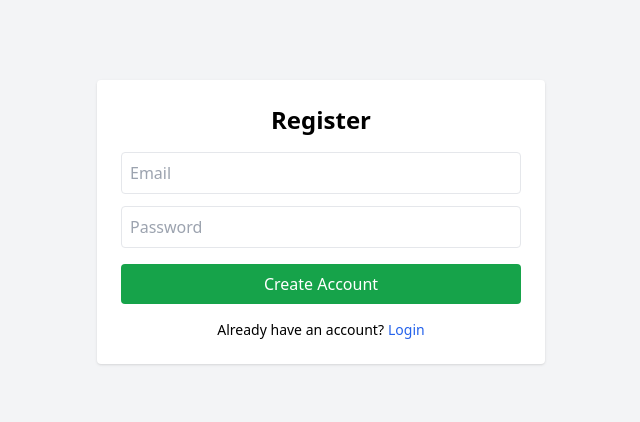
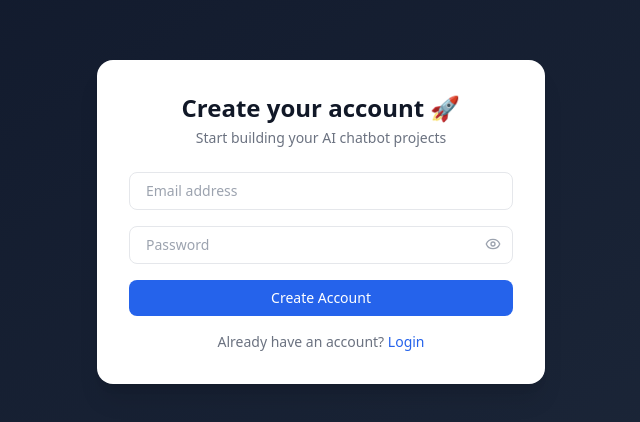
Before and after one commit to amarsin22/Chatbot-Platform, a React (Vite) app in the folder frontend/: page /register in a window 1280 px wide. Shown: the part 178-600 px from the top of the page, without its empty margins (319-959 px from the left). Built offline with nearby package versions, Linux system fonts and the light colour scheme.

Commit message:
Add new Feature

```diff
--- /dev/null
+++ b/frontend/src/components/AuthLayout.jsx
@@ -0,0 +1,18 @@
+export default function AuthLayout({ title, subtitle, children }) {
+  return (
+    <div className="min-h-screen flex items-center justify-center bg-gradient-to-br from-slate-900 to-slate-800 px-4">
+      <div className="w-full max-w-md bg-white rounded-2xl shadow-xl p-6 sm:p-8">
+        <div className="mb-6 text-center">
+          <h1 className="text-2xl font-semibold text-gray-900">
+            {title}
+          </h1>
+          <p className="text-sm text-gray-500 mt-1">
+            {subtitle}
+          </p>
+        </div>
+
+        {children}
+      </div>
+    </div>
+  )
+}
--- /dev/null
+++ b/frontend/src/components/Toast.jsx
@@ -0,0 +1,46 @@
+import { CheckCircle, XCircle, Info, X } from "lucide-react"
+import { useEffect } from "react"
+
+export default function Toast({
+  message,
+  type = "success", // success | error | info
+  onClose,
+  duration = 3000,
+}) {
+  useEffect(() => {
+    const timer = setTimeout(onClose, duration)
+    return () => clearTimeout(timer)
+  }, [onClose, duration])
+
+  const styles = {
+    success: "bg-green-600",
+    error: "bg-red-600",
+    info: "bg-blue-600",
+  }
+
+  const Icon =
+    type === "success"
+      ? CheckCircle
+      : type === "error"
+      ? XCircle
+      : Info
+
+  return (
+    <div
+      className={`
+        fixed top-6 right-6 z-50
+        flex items-center gap-3
+        text-white px-4 py-3 rounded-xl shadow-xl
+        animate-slide-in
+        ${styles[type]}
+      `}
+    >
+      <Icon size={18} />
+      <span className="text-sm font-medium">{message}</span>
+
+      <button onClick={onClose}>
+        <X size={16} className="opacity-80 hover:opacity-100" />
+      </button>
+    </div>
+  )
+}
--- a/frontend/src/pages/Login.jsx
+++ b/frontend/src/pages/Login.jsx
@@ -1,17 +1,24 @@
 import { useState } from "react"
-import { Link, useNavigate } from "react-router-dom"
+import { useNavigate, Link } from "react-router-dom"
+import AuthLayout from "../components/AuthLayout"
+import Toast from "../components/Toast"
 import api from "../services/api"
+import { Eye, EyeOff, Loader2 } from "lucide-react"
 
 export default function Login() {
   const navigate = useNavigate()
+
   const [email, setEmail] = useState("")
   const [password, setPassword] = useState("")
-  const [error, setError] = useState("")
+  const [showPassword, setShowPassword] = useState(false)
   const [loading, setLoading] = useState(false)
+  const [toast, setToast] = useState(null)
 
-  const handleLogin = async () => {
+  const handleLogin = async (e) => {
+    e.preventDefault()
+
     if (!email || !password) {
-      setError("Email and password are required")
+      setToast({ type: "error", message: "All fields are required" })
       return
     }
 
@@ -19,54 +26,74 @@ export default function Login() {
       setLoading(true)
       const res = await api.post("/auth/login", { email, password })
       localStorage.setItem("token", res.data.token)
-      navigate("/dashboard")
-    } catch {
-      setError("Invalid email or password")
+
+      setToast({ type: "success", message: "Login successful 🎉" })
+
+      setTimeout(() => navigate("/dashboard"), 800)
+    } catch (err) {
+      setToast({
+        type: "error",
+        message: err.response?.data?.message || "Login failed",
+      })
     } finally {
       setLoading(false)
     }
   }
 
   return (
-    <div className="min-h-screen flex items-center justify-center bg-gray-100 px-4">
-      <div className="w-full max-w-md bg-white p-6 rounded shadow">
-        <h2 className="text-2xl font-bold text-center mb-4">Login</h2>
-
-        {error && (
-          <p className="text-red-500 text-sm mb-2 text-center">{error}</p>
+    <AuthLayout
+      title="Welcome back 👋"
+      subtitle="Login to your Chatbot Platform"
+    >
+      {toast && (
+        <Toast
+          type={toast.type}
+          message={toast.message}
+          onClose={() => setToast(null)}
+        />
       )}
 
+      <form onSubmit={handleLogin} className="space-y-4">
         <input
           type="email"
-          placeholder="Email"
-          className="w-full p-2 border rounded mb-3"
+          placeholder="Email address"
           value={email}
           onChange={(e) => setEmail(e.target.value)}
+          className="w-full border rounded-lg px-4 py-2 text-sm focus:ring-2 focus:ring-blue-500"
         />
 
+        <div className="relative">
           <input
-          type="password"
+            type={showPassword ? "text" : "password"}
             placeholder="Password"
-          className="w-full p-2 border rounded mb-4"
             value={password}
             onChange={(e) => setPassword(e.target.value)}
+            className="w-full border rounded-lg px-4 py-2 text-sm focus:ring-2 focus:ring-blue-500"
           />
+          <button
+            type="button"
+            onClick={() => setShowPassword(!showPassword)}
+            className="absolute right-3 top-2.5 text-gray-400"
+          >
+            {showPassword ? <EyeOff size={16} /> : <Eye size={16} />}
+          </button>
+        </div>
 
         <button
-          onClick={handleLogin}
           disabled={loading}
-          className="w-full bg-blue-600 text-white py-2 rounded hover:bg-blue-700 disabled:opacity-60"
+          className="w-full bg-blue-600 text-white py-2 rounded-lg text-sm font-medium hover:bg-blue-700 disabled:opacity-60 flex items-center justify-center gap-2"
         >
-          {loading ? "Logging in..." : "Login"}
+          {loading && <Loader2 size={16} className="animate-spin" />}
+          Login
         </button>
 
-        <p className="text-center text-sm mt-4">
-          Don’t have an account?
-          <Link className="text-blue-600 ml-1" to="/register">
+        <p className="text-sm text-center text-gray-500">
+          Don’t have an account?{" "}
+          <Link to="/register" className="text-blue-600 font-medium">
             Register
           </Link>
         </p>
-      </div>
-    </div>
+      </form>
+    </AuthLayout>
   )
 }
--- a/frontend/src/pages/Register.jsx
+++ b/frontend/src/pages/Register.jsx
@@ -1,71 +1,136 @@
 import { useState } from "react"
-import { Link, useNavigate } from "react-router-dom"
+import { useNavigate, Link } from "react-router-dom"
+import AuthLayout from "../components/AuthLayout"
 import api from "../services/api"
+import { Eye, EyeOff, Loader2 } from "lucide-react"
+import Toast from "../components/Toast"
 
 export default function Register() {
   const navigate = useNavigate()
+
   const [email, setEmail] = useState("")
   const [password, setPassword] = useState("")
+  const [showPassword, setShowPassword] = useState(false)
+  const [loading, setLoading] = useState(false)
   const [error, setError] = useState("")
-  const [loading, setLoading] = useState(false)
+  const [toast, setToast] = useState(null)
 
-  const handleRegister = async () => {
+  const handleRegister = async (e) => {
+    e.preventDefault()
+    setError("")
+
+    // ✅ Strong frontend validation
     if (!email || !password) {
-      setError("Email and password are required")
+      setError("All fields are required")
+      return
+    }
+
+    if (password.length < 6) {
+      setError("Password must be at least 6 characters")
       return
     }
 
     try {
       setLoading(true)
-      await api.post("/auth/register", { email, password })
+
+      // 🔍 DEBUG (you can remove later)
+      console.log("REGISTER DATA:", { email, password })
+
+      await api.post("/auth/register", {
+        email,
+        password,
+      })
+
+      // ✅ Success toast
+      setToast({
+        type: "success",
+        message: "Account created successfully 🎉",
+      })
+
+      // ✅ Redirect after short delay
+      setTimeout(() => {
         navigate("/")
+      }, 1200)
     } catch (err) {
-      setError("User already exists or server error")
+      setError(
+        err.response?.data?.message || "Registration failed"
+      )
     } finally {
       setLoading(false)
     }
   }
 
   return (
-    <div className="min-h-screen flex items-center justify-center bg-gray-100 px-4">
-      <div className="w-full max-w-md bg-white p-6 rounded shadow">
-        <h2 className="text-2xl font-bold text-center mb-4">Register</h2>
+    <>
+      {toast && (
+        <Toast
+          type={toast.type}
+          message={toast.message}
+          onClose={() => setToast(null)}
+        />
+      )}
 
+      <AuthLayout
+        title="Create your account 🚀"
+        subtitle="Start building your AI chatbot projects"
+      >
+        <form onSubmit={handleRegister} className="space-y-4">
           {error && (
-          <p className="text-red-500 text-sm mb-3 text-center">{error}</p>
+            <div className="bg-red-50 text-red-600 text-sm p-2 rounded">
+              {error}
+            </div>
           )}
 
           <input
             type="email"
-          placeholder="Email"
-          className="w-full p-2 border rounded mb-3"
+            placeholder="Email address"
             value={email}
             onChange={(e) => setEmail(e.target.value)}
+            className="w-full border rounded-lg px-4 py-2 text-sm focus:ring-2 focus:ring-blue-500"
           />
 
+          <div className="relative">
             <input
-          type="password"
+              type={showPassword ? "text" : "password"}
               placeholder="Password"
-          className="w-full p-2 border rounded mb-4"
               value={password}
               onChange={(e) => setPassword(e.target.value)}
+              className="w-full border rounded-lg px-4 py-2 text-sm focus:ring-2 focus:ring-blue-500"
             />
+            <button
+              type="button"
+              onClick={() => setShowPassword(!showPassword)}
+              className="absolute right-3 top-2.5 text-gray-400"
+            >
+              {showPassword ? (
+                <EyeOff size={16} />
+              ) : (
+                <Eye size={16} />
+              )}
+            </button>
+          </div>
 
           <button
-          onClick={handleRegister}
             disabled={loading}
-          className="w-full bg-green-600 text-white py-2 rounded hover:bg-green-700 disabled:opacity-60"
+            className="w-full bg-blue-600 text-white py-2 rounded-lg text-sm font-medium hover:bg-blue-700 disabled:opacity-60 flex items-center justify-center gap-2"
           >
-          {loading ? "Creating..." : "Create Account"}
+            {loading && (
+              <Loader2 size={16} className="animate-spin" />
+            )}
+            Create Account
           </button>
 
-        <p className="text-center text-sm mt-4">
-          Already have an account?
-          <Link className="text-blue-600 ml-1" to="/">
+          <p className="text-sm text-center text-gray-500">
+            Already have an account?{" "}
+            <Link
+              to="/"
+              className="text-blue-600 font-medium"
+            >
               Login
             </Link>
           </p>
-      </div>
-    </div>
+        </form>
+      </AuthLayout>
+    </>
   )
 }
```
Lines whose indentation alone changed are shown as unchanged.
